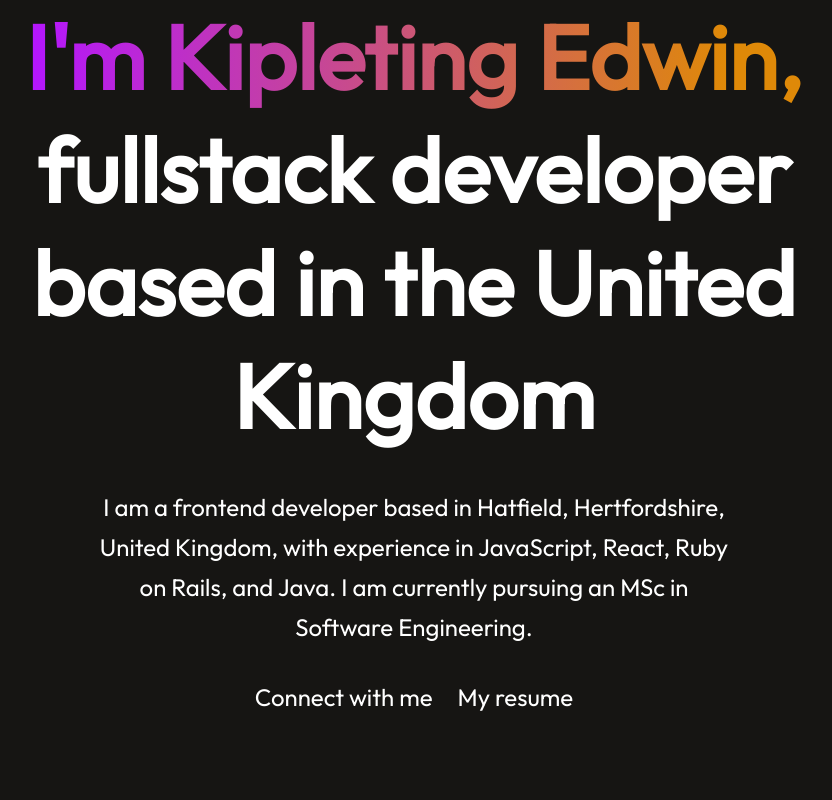
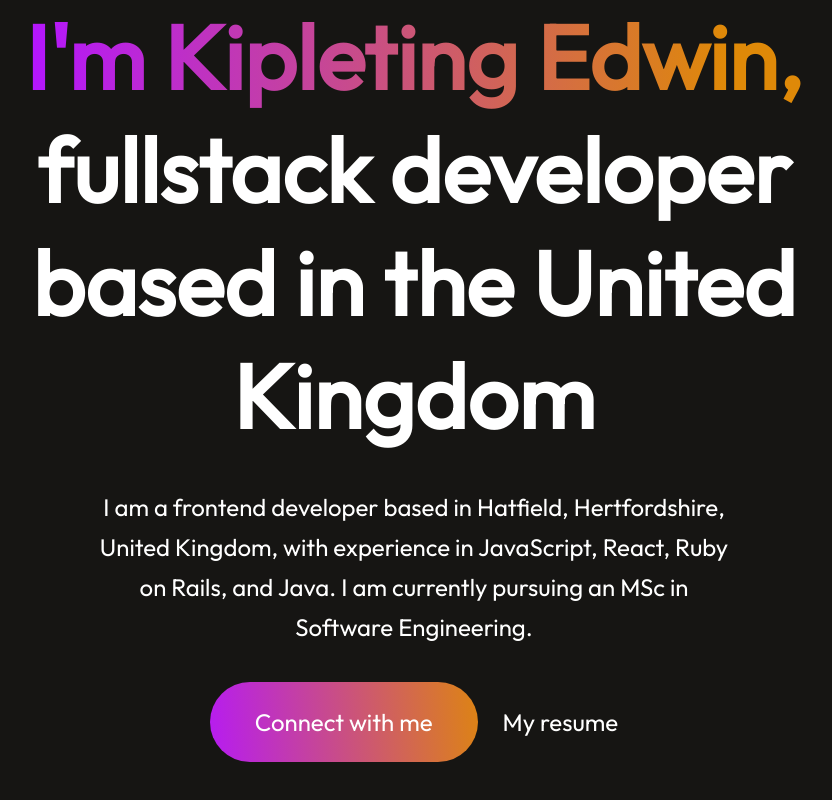
Before and after one commit to KipletingEdwin/kipleting-edwin-portfolio, a React (Vite) app: page / in a window 1280 px wide. Shown: the part 621-1421 px from the top of the page, without its empty margins (226-1058 px from the left). Before the commit the page ends 1383 px from the top, so only its background shows below. Built offline with nearby package versions, Linux system fonts and the light colour scheme.

Commit message:
style hero-connect div

```diff
--- a/src/Components/Hero/Hero.css
+++ b/src/Components/Hero/Hero.css
@@ -38,3 +38,11 @@
     font-weight: 500;
     margin-bottom: 50px;
 }
+
+.hero-connect{
+    padding: 25px 45px;
+    border-radius: 50px;
+    background: linear-gradient(264deg, #DF8908 -5.09%, #B415FF 106.28%);
+    cursor: pointer;
+
+}
```
